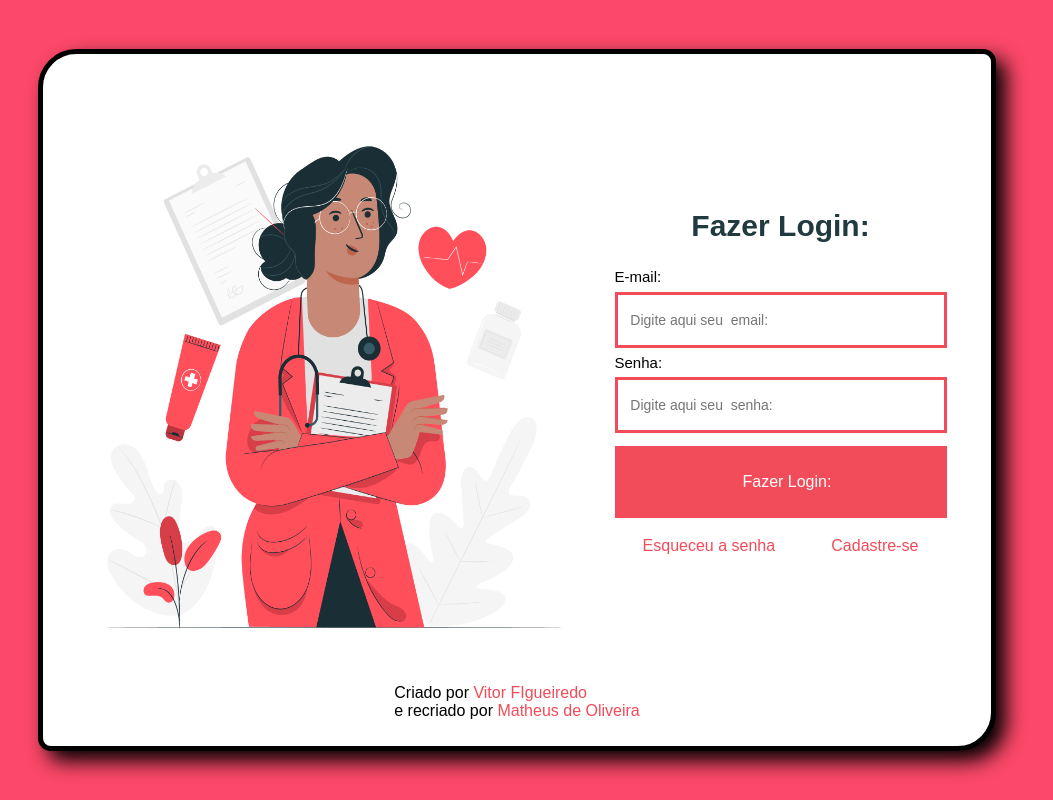
After one commit to MatheusOlivr/gerenciadordepacientes, a PHP site: page /src/frontEnd/login.php in a window 1280 px wide. The commit adds this page. Shown: the whole page, without its empty margins (123-1176 px from the left). Run offline with PHP 8.4, Linux system fonts and the light colour scheme.

Commit message:
cria a area de login do projeto

```diff
--- a/index.php
+++ b/index.php
@@ -17,9 +17,5 @@
                 <h1>Pagina Inicial</h1>
                 <a href = "src/frontEnd/login.php"><button>Fazer Login</button></a>
                 <a href = "src/frontEnd/cadastrar.php"><button>Cadastrar</button></a>
-                <?php require("src/frontEnd/footer.php")?>
             </div>
-        </div>
-    </div>
-</body>
-</html>
+            <?php require("src/frontEnd/footer.php")?>
--- /dev/null
+++ b/src/frontEnd/credits.php
@@ -0,0 +1,3 @@
+<footer id = "rodape">
+	Criado por <a href = "https://www.linkedin.com/in/vitorfigueiredopb/">Vitor FIgueiredo</a> <br>e recriado por <a href = "https://www.linkedin.com/in/matheus-oliveira-458277180/">Matheus de Oliveira</a>
+</footer>
--- a/src/frontEnd/footer.php
+++ b/src/frontEnd/footer.php
@@ -1,3 +1,5 @@
-<footer id = "rodape">
-	Criado por <a href = "https://www.linkedin.com/in/vitorfigueiredopb/">Vitor FIgueiredo</a> <br>e recriado por <a href = "https://www.linkedin.com/in/matheus-oliveira-458277180/">Matheus de Oliveira</a>
-</footer>
+        </div>
+        <?php require("credits.php")?>
+    </div>
+</body>
+</html>
--- /dev/null
+++ b/src/frontEnd/login.php
@@ -0,0 +1,31 @@
+<!DOCTYPE html>
+<html lang="en">
+<head>
+    <meta charset="UTF-8">
+    <meta http-equiv="X-UA-Compatible" content="IE=edge">
+    <meta name="viewport" content="width=device-width, initial-scale=1.0">
+    <link rel = "shortcut icon" href = "../images/favicon.ico"/>
+    <link rel = "stylesheet" href = "../styles/main.css"/>
+    <title>Area de Login - Total Care</title>
+</head>
+<body>
+    <div id = "conteudo">
+        <div class = "conteudo-bloco">
+            <div class = "conteudo-bloco-img">
+                <img src = "../images/enfermeira.jpg" alt = "enfermeiros">
+            </div>
+            <form class = "conteudo-bloco-form" method = "POST" action = "../backEnd/functionLogin.php" >
+                <h1>Fazer Login:</h1>
+                <div class="form-area-input">
+                    <label for = "input-email">E-mail:</label>
+                    <input type = "email" name = "input-email" required placeholder = "Digite aqui seu  email:" id = "input-email">
+                    <label for = "input-senha">Senha:</label>
+                    <input type = "password" name = "input-senha" required placeholder = "Digite aqui seu  senha:" id = "input-senha">
+                    <button type = "submit">Fazer Login:</button>
+                </div>
+                <div class = "form-area-footer">
+                    <a href = "forgetpassword.php">Esqueceu a senha</a>
+                    <a href = "register.php">Cadastre-se</a>
+                </div>
+            </form>
+        <?php require("footer.php")?>
--- a/src/styles/main.css
+++ b/src/styles/main.css
@@ -13,7 +13,7 @@ html
 {
     font-size:10px;
 }
-#conteudo
+body
 {
     display: flex;
     justify-content: center;
@@ -22,19 +22,26 @@ html
     height: 100vh;
     background-color:#fc4869;
 }
+#conteudo
+{
+    display: flex;
+    padding:2vw;
+    background-color: white;
+    flex-direction: column;
+    align-items:center;
+    width: 70vw;
+    height: 80vh;
+    border: solid black 5px;
+    box-shadow: black 10px 10px 20px;
+    border-radius: 3vw 1vw 3vw 1vw;
+}
 .conteudo-bloco
 {
     display: flex;
-    border-radius: 3vw 1vw 3vw 1vw;
+    height: 90vh;
     justify-content: space-between;
     align-items: center;
-    width: 72vw;
-    padding: 10px;
     text-align: center;
-    background-color: white;
-    height: 85vh;
-    border: solid black 5px;
-    box-shadow: black 10px 10px 20px;
 }
 .conteudo-bloco-img
 {
@@ -53,7 +60,7 @@ html
 }
 .conteudo-bloco-button
 {
-    flex-basis: 35vw;
+    width: 35vw;
 }
 .conteudo-bloco-button button
 {
@@ -71,13 +78,79 @@ html
     background-color: #BF495E;
     transition: 0.3;
 }
-.conteudo-bloco-button #rodape
+#rodape
 {
     font-size:1.6rem;
-    margin:2vw 0;
 }
-.conteudo-bloco-button #rodape a
+ #rodape a
 {
     color:#F24B59;
     text-decoration: none;
 }
+/*Estilização dos inputs*/
+.conteudo-bloco-form
+{
+    display:flex;
+    flex-direction: column;
+    align-items: center;
+    width:35vw;
+}
+.conteudo-bloco-form h1
+{
+    font-size:3rem;
+    color:#203A40;
+    margin:1vw 0 2vw;
+}
+
+.form-area-input
+{
+    width: 90%;
+    display: flex;
+    flex-direction: column;
+    align-items: center;
+}
+.form-area-input label
+{
+    font-size:1.5rem;
+    align-self: flex-start;
+}
+.form-area-input input,.form-area-input button
+{
+    width:100%;
+    box-sizing: border-box;
+    height: 7vh;
+    font-size: 1.4rem;
+    margin: 0.5vw 0;
+    padding: 0 0 0 1vw;
+    border: solid 3px #F24B59;
+}
+.form-area-input button
+{
+    height: 9vh;
+    font-size: 1.6rem;
+    color: white;
+    border: none;
+    background-color: #F24B59;
+    cursor: pointer;
+}
+.form-area-input button:hover
+{
+    background-color: #BF495E;
+}
+.form-area-footer
+{
+    display: flex;
+    width: 90%;
+    justify-content: space-around;
+    margin:1vw;
+    font-size: 1.6rem;
+}
+.form-area-footer a
+{
+    text-decoration: none;
+    color:#F24B59;
+}
+.form-area-footer a:hover
+{
+    color:#BF495E;
+}
```
Also changed, not shown: src/frontEnd/register.php (added).
